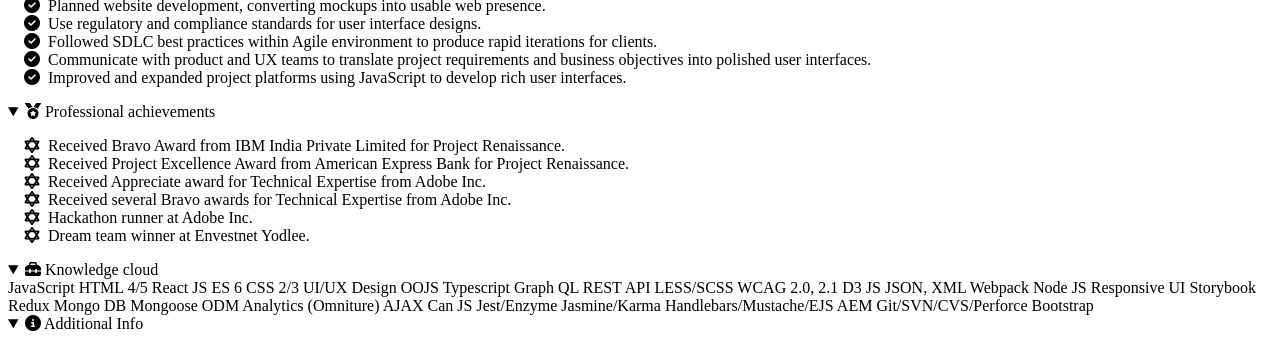
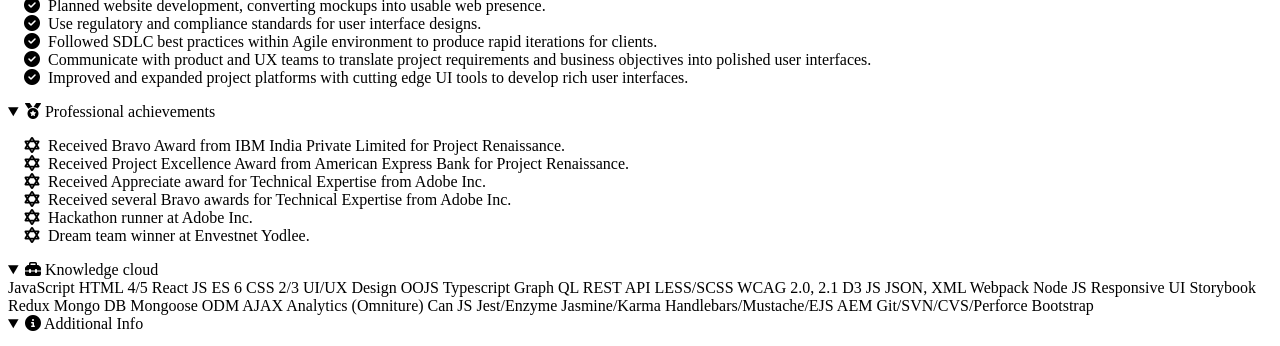
Before and after one commit to VinothK1447/profile, a website: page index.html in a window 1280 px wide. Shown: the part 599-945 px from the top of the page. Drawn offline with nearby package versions, Linux system fonts and the light colour scheme; a web font is replaced by a local one.

Commit message:
Minor lingual change

```diff
--- a/index.html
+++ b/index.html
@@ -119,7 +119,7 @@
 								<li><span class="fa-li"><i class="fa-solid fa-circle-check"></i></span>Use regulatory and compliance standards for user interface designs.</li>
 								<li><span class="fa-li"><i class="fa-solid fa-circle-check"></i></span>Followed SDLC best practices within Agile environment to produce rapid iterations for clients.</li>
 								<li><span class="fa-li"><i class="fa-solid fa-circle-check"></i></span>Communicate with product and UX teams to translate project requirements and business objectives into polished user interfaces.</li>
-								<li><span class="fa-li"><i class="fa-solid fa-circle-check"></i></span>Improved and expanded project platforms using JavaScript to develop rich user interfaces.</li>
+								<li><span class="fa-li"><i class="fa-solid fa-circle-check"></i></span>Improved and expanded project platforms with cutting edge UI tools to develop rich user interfaces.</li>
 							</ul>
 						</details>
 						<details open>
@@ -163,8 +163,8 @@
 								<span class="pill primary">Redux</span>
 								<span class="pill tertiary">Mongo DB</span>
 								<span class="pill tertiary">Mongoose ODM</span>
+								<span class="pill primary">AJAX</span>
 								<span class="pill tertiary">Analytics (Omniture)</span>
-								<span class="pill primary">AJAX</span>
 								<span class="pill tertiary">Can JS</span>
 								<span class="pill primary">Jest/Enzyme</span>
 								<span class="pill primary">Jasmine/Karma</span>
```
